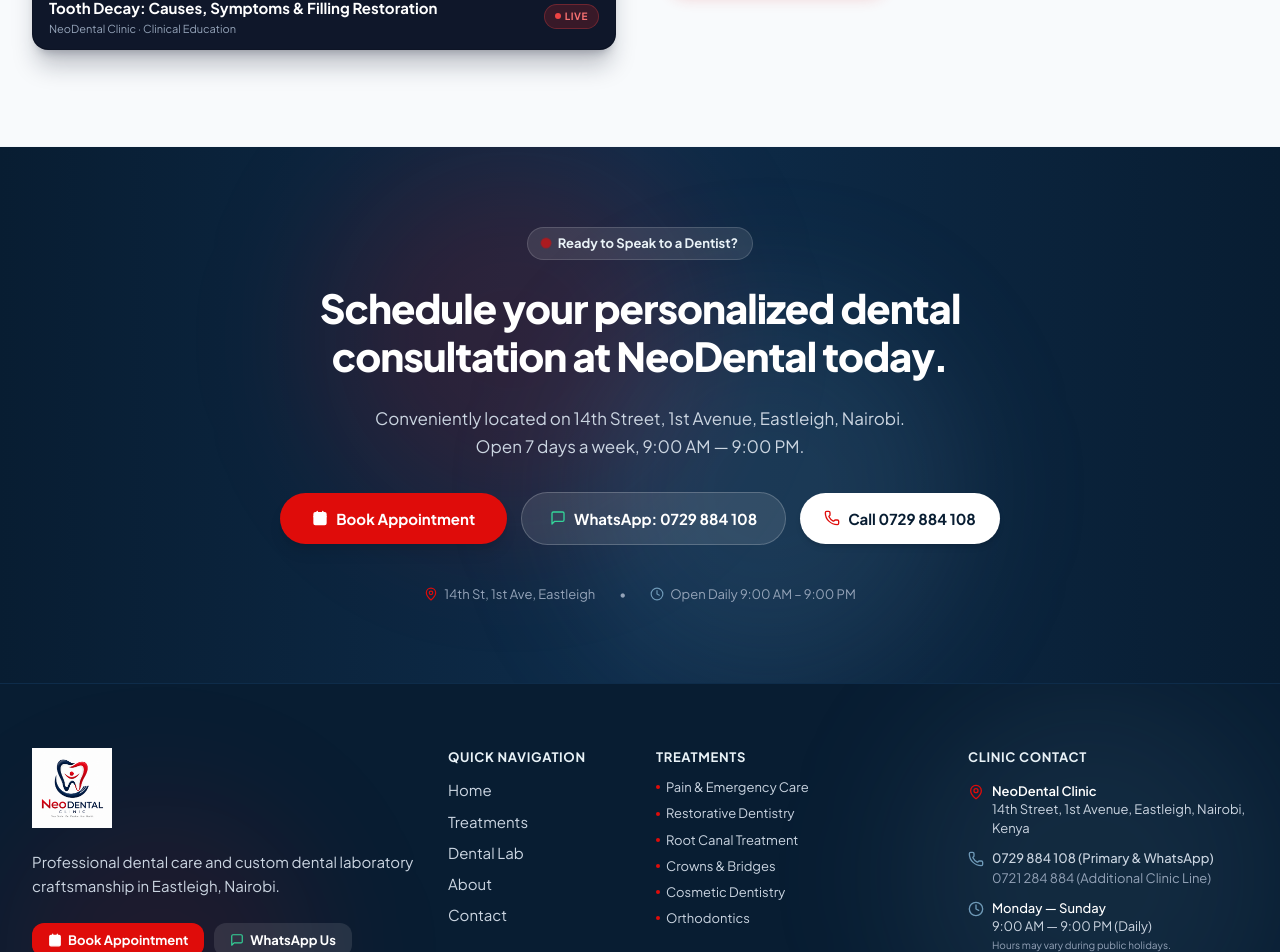
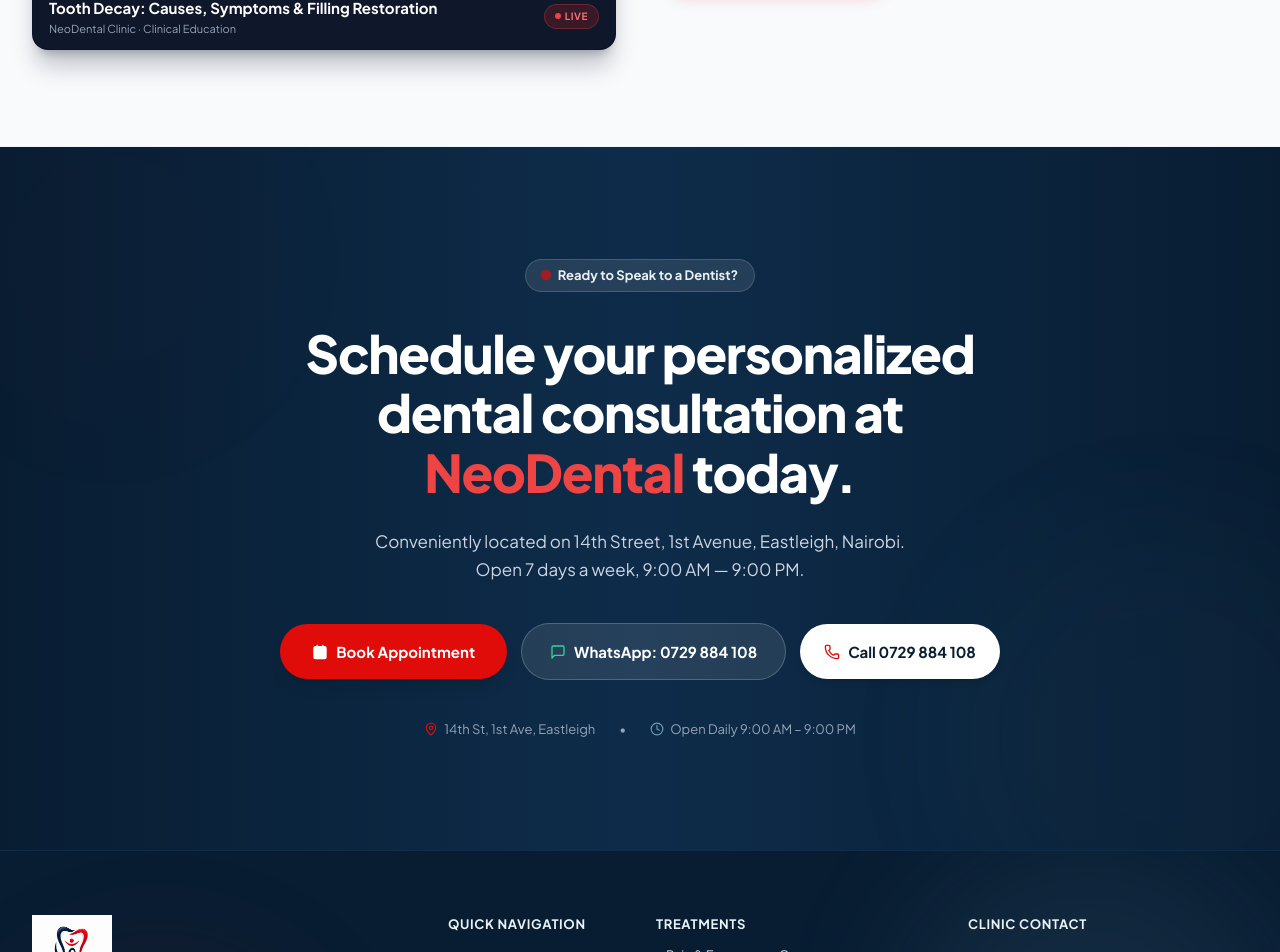
Before and after one commit to Hussein380/neodental, a Next.js app: page / in a window 1280 px wide. Shown: the part 1847-2799 px from the top of the page. Built offline with nearby package versions, Linux system fonts and the light colour scheme.

Commit message:
Implement all scroll-triggered SlideIn, SlideUp, FadeIn animations, orbs, and AnimatePresence drawer across pages

```diff
--- a/src/components/home/CallToAction.tsx
+++ b/src/components/home/CallToAction.tsx
@@ -3,6 +3,8 @@
 import React, { useState } from "react";
 import { WhatsAppModal } from "@/components/common/WhatsAppModal";
 import { useLanguage } from "@/context/LanguageContext";
+import { SlideUp, FadeIn } from "@/components/common/MotionWrappers";
+import { motion } from "framer-motion";
 import { Calendar, Phone, MessageSquare, MapPin, Clock } from "lucide-react";
 
 export const CallToAction: React.FC = () => {
@@ -11,54 +13,77 @@
 
   return (
     <>
-      <section className="py-16 md:py-20 bg-gradient-to-r from-neo-navy via-neo-navy-light to-neo-navy text-white relative overflow-hidden">
-        {/* Background glow effects */}
-        <div className="absolute top-0 left-1/4 w-96 h-96 bg-neo-red/15 rounded-full blur-3xl pointer-events-none" />
-        <div className="absolute bottom-0 right-1/4 w-96 h-96 bg-neo-clinical/15 rounded-full blur-3xl pointer-events-none" />
+      <section className="py-20 md:py-28 bg-gradient-to-r from-neo-navy via-neo-navy-light to-neo-navy text-white relative overflow-hidden">
+        {/* Animated glowing orbs (Guide 5.4) */}
+        <motion.div
+          className="absolute -top-20 -left-20 w-96 h-96 bg-neo-red/15 rounded-full blur-3xl pointer-events-none"
+          animate={{ scale: [1, 1.2, 1], opacity: [0.1, 0.25, 0.1] }}
+          transition={{ duration: 6, repeat: Infinity, ease: "easeInOut" }}
+        />
+        <motion.div
+          className="absolute -bottom-20 -right-20 w-96 h-96 bg-neo-clinical/20 rounded-full blur-3xl pointer-events-none"
+          animate={{ scale: [1, 1.15, 1], opacity: [0.12, 0.22, 0.12] }}
+          transition={{ duration: 8, repeat: Infinity, ease: "easeInOut", delay: 2 }}
+        />
 
         <div className="max-w-5xl mx-auto px-4 sm:px-6 lg:px-8 relative z-10 text-center space-y-6">
-          <div className="inline-flex items-center gap-2 px-3.5 py-1.5 rounded-full bg-white/10 border border-white/15 text-xs font-bold text-neo-clinical-light">
+          <FadeIn>
+            <div className="inline-flex items-center gap-2 px-4 py-1.5 rounded-full bg-white/10 border border-white/15 text-xs font-bold text-neo-clinical-light mb-2">
               <span className="w-2 h-2 rounded-full bg-neo-red animate-ping" />
               <span>Ready to Speak to a Dentist?</span>
             </div>
+          </FadeIn>
 
-          <h2 className="text-2xl sm:text-3xl md:text-4xl font-extrabold tracking-tight max-w-2xl mx-auto leading-tight">
-            Schedule your personalized dental consultation at NeoDental today.
+          <SlideUp delay={0.1}>
+            <h2 className="text-3xl sm:text-4xl md:text-5xl font-extrabold tracking-tight max-w-3xl mx-auto leading-tight">
+              Schedule your personalized dental consultation at <span className="text-red-500">NeoDental</span> today.
             </h2>
+          </SlideUp>
 
+          <SlideUp delay={0.2}>
             <p className="text-sm md:text-base text-slate-300 max-w-xl mx-auto leading-relaxed">
               Conveniently located on 14th Street, 1st Avenue, Eastleigh, Nairobi. Open 7 days a week, 9:00 AM — 9:00 PM.
             </p>
+          </SlideUp>
 
-          <div className="pt-2 flex flex-wrap items-center justify-center gap-3.5">
-            <button
+          <SlideUp delay={0.3}>
+            <div className="pt-4 flex flex-wrap items-center justify-center gap-3.5">
+              <motion.button
                 type="button"
+                whileHover={{ scale: 1.03 }}
+                whileTap={{ scale: 0.97 }}
                 onClick={() => setIsModalOpen(true)}
-              className="py-3.5 px-8 rounded-full bg-neo-red hover:bg-neo-red-hover text-white text-sm font-bold shadow-lg hover:shadow-glow transition-all duration-200 active:scale-95 flex items-center gap-2"
+                className="py-4 px-8 rounded-full bg-neo-red hover:bg-neo-red-hover text-white text-sm font-bold shadow-lg hover:shadow-glow transition-all duration-200 flex items-center gap-2"
               >
                 <Calendar className="w-4 h-4 fill-white" />
                 <span>Book Appointment</span>
-            </button>
+              </motion.button>
 
-            <a
+              <motion.a
+                whileHover={{ scale: 1.03 }}
+                whileTap={{ scale: 0.97 }}
                 href="https://wa.me/254729884108?text=Hello%20NeoDental%20Clinic,%20I%20would%20like%20to%20book%20a%20dental%20appointment."
                 target="_blank"
                 rel="noopener noreferrer"
-              className="py-3.5 px-7 rounded-full bg-white/10 hover:bg-white/20 text-white text-sm font-bold border border-white/20 transition-all flex items-center gap-2"
+                className="py-4 px-7 rounded-full bg-white/10 hover:bg-white/20 text-white text-sm font-bold border border-white/20 transition-all flex items-center gap-2"
               >
                 <MessageSquare className="w-4 h-4 text-emerald-400" />
                 <span>WhatsApp: 0729 884 108</span>
-            </a>
+              </motion.a>
 
-            <a
+              <motion.a
+                whileHover={{ scale: 1.03 }}
+                whileTap={{ scale: 0.97 }}
                 href="tel:+254729884108"
-              className="py-3.5 px-6 rounded-full bg-white text-neo-navy hover:bg-slate-100 text-sm font-bold shadow-md transition-all flex items-center gap-2"
+                className="py-4 px-6 rounded-full bg-white text-neo-navy hover:bg-slate-100 text-sm font-bold shadow-md transition-all flex items-center gap-2"
               >
                 <Phone className="w-4 h-4 text-neo-red" />
                 <span>Call 0729 884 108</span>
-            </a>
+              </motion.a>
             </div>
+          </SlideUp>
 
+          <FadeIn delay={0.4}>
             <div className="pt-4 flex flex-wrap items-center justify-center gap-6 text-xs text-slate-400">
               <span className="flex items-center gap-1.5">
                 <MapPin className="w-3.5 h-3.5 text-neo-red" />
@@ -70,6 +95,7 @@
                 Open Daily 9:00 AM – 9:00 PM
               </span>
             </div>
+          </FadeIn>
         </div>
       </section>
 
--- a/src/components/home/SymptomTriage.tsx
+++ b/src/components/home/SymptomTriage.tsx
@@ -4,6 +4,7 @@
 import { DiseaseCarousel3D } from "./DiseaseCarousel3D";
 import { WhatsAppModal } from "@/components/common/WhatsAppModal";
 import { useLanguage } from "@/context/LanguageContext";
+import { SlideIn, SlideUp, FadeIn } from "@/components/common/MotionWrappers";
 import { MessageSquare, Play, Pause, Volume2, VolumeX, Maximize } from "lucide-react";
 
 export const SymptomTriage: React.FC = () => {
@@ -94,7 +95,7 @@
         <div className="flex flex-col lg:grid lg:grid-cols-2 min-h-[60vh] lg:min-h-[70vh] items-center gap-6 sm:gap-8 lg:gap-12">
 
           {/* LEFT — Copy & CTAs */}
-          <div className="pt-4 sm:pt-6 lg:py-16 space-y-6 w-full text-left">
+          <SlideIn direction="left" className="pt-4 sm:pt-6 lg:py-16 space-y-6 w-full text-left">
             <div className="inline-flex items-center gap-2 px-3.5 py-1.5 rounded-full bg-red-50 border border-red-100">
               <span className="w-2 h-2 rounded-full bg-red-500 animate-pulse flex-shrink-0" />
               <span className="text-[11px] sm:text-xs font-bold text-red-600 tracking-wide uppercase whitespace-nowrap">
@@ -120,12 +121,12 @@
                 {t.triage.askDentistBtn}
               </button>
             </div>
-          </div>
+          </SlideIn>
 
           {/* RIGHT — 3D Rotating Disease Carousel */}
-          <div className="relative block w-full h-[370px] sm:h-[440px] lg:h-[530px] mt-8 lg:mt-0 pt-4 lg:pt-8">
+          <SlideIn direction="right" className="relative block w-full h-[370px] sm:h-[440px] lg:h-[530px] mt-8 lg:mt-0 pt-4 lg:pt-8">
             <DiseaseCarousel3D />
-          </div>
+          </SlideIn>
         </div>
 
         {/* ── STANDALONE EDUCATIONAL VIDEO SECTION ── */}
@@ -135,7 +136,7 @@
           <div ref={videoContainerRef} className="grid grid-cols-1 lg:grid-cols-2 gap-8 lg:gap-12 items-center">
 
             {/* LEFT — compact video player */}
-            <div className="relative rounded-2xl overflow-hidden bg-slate-950 shadow-xl shadow-slate-900/25 border border-slate-800/40">
+            <SlideIn direction="left" className="relative rounded-2xl overflow-hidden bg-slate-950 shadow-xl shadow-slate-900/25 border border-slate-800/40">
               {/* 16:9 aspect ratio */}
               <div className="relative w-full" style={{ paddingBottom: "56.25%" }}>
                 <video
@@ -226,10 +227,10 @@
                   {t.triage.videoLiveBadge}
                 </span>
               </div>
-            </div>
+            </SlideIn>
 
             {/* RIGHT — description card */}
-            <div className="space-y-5">
+            <SlideIn direction="right" className="space-y-5">
               <div className="inline-flex items-center gap-2 px-3.5 py-1.5 rounded-full bg-red-50 border border-red-100">
                 <span className="w-2 h-2 rounded-full bg-red-500 animate-pulse flex-shrink-0" />
                 <span className="text-[11px] sm:text-xs font-bold text-red-600 tracking-wide uppercase">
@@ -254,7 +255,7 @@
                 <MessageSquare className="w-4 h-4" />
                 {t.triage.bookConsultBtn}
               </button>
-            </div>
+            </SlideIn>
 
           </div>
         </div>
--- a/src/components/layout/Navbar.tsx
+++ b/src/components/layout/Navbar.tsx
@@ -1,8 +1,7 @@
-"use client";
-
 import React, { useState, useEffect } from "react";
 import Link from "next/link";
 import { usePathname } from "next/navigation";
+import { motion, AnimatePresence } from "framer-motion";
 import { NeoLogo } from "@/components/common/NeoLogo";
 import { WhatsAppModal } from "@/components/common/WhatsAppModal";
 import { useLanguage } from "@/context/LanguageContext";
@@ -62,7 +61,12 @@
 
   return (
     <>
-      <header className="fixed top-0 left-0 right-0 z-40 transition-all duration-300">
+      <motion.header
+        initial={{ y: -100 }}
+        animate={{ y: 0 }}
+        transition={{ duration: 0.6, ease: [0.25, 0.46, 0.45, 0.94] }}
+        className="fixed top-0 left-0 right-0 z-40 transition-all duration-300"
+      >
         {/* Top Contact & Hours Bar (Brought to the top as requested) */}
         <div className="bg-neo-navy text-white text-xs py-2 px-4 sm:px-6 lg:px-8 border-b border-white/10 hidden md:block">
           <div className="max-w-7xl mx-auto flex items-center justify-between">
@@ -257,9 +261,16 @@
           </div>
         </div>
 
-        {/* Mobile Navigation Drawer */}
+        {/* Mobile Navigation Drawer with AnimatePresence */}
+        <AnimatePresence>
           {isMobileMenuOpen && (
-          <div className="lg:hidden bg-white/98 backdrop-blur-xl border-b border-neo-clinical/20 shadow-2xl px-6 py-6 animate-fade-in">
+            <motion.div
+              initial={{ opacity: 0, height: 0 }}
+              animate={{ opacity: 1, height: "auto" }}
+              exit={{ opacity: 0, height: 0 }}
+              transition={{ duration: 0.3, ease: [0.25, 0.46, 0.45, 0.94] }}
+              className="lg:hidden bg-white/98 backdrop-blur-xl border-b border-neo-clinical/20 shadow-2xl px-6 py-6 overflow-hidden"
+            >
               <nav className="flex flex-col space-y-3">
                 {navLinks.map((link) => (
                   <Link
@@ -307,9 +318,10 @@
                   </a>
                 </div>
               </nav>
-          </div>
+            </motion.div>
           )}
-      </header>
+        </AnimatePresence>
+      </motion.header>
 
       <WhatsAppModal isOpen={isModalOpen} onClose={() => setIsModalOpen(false)} />
     </>
```
Lines whose indentation alone changed are shown as unchanged.
